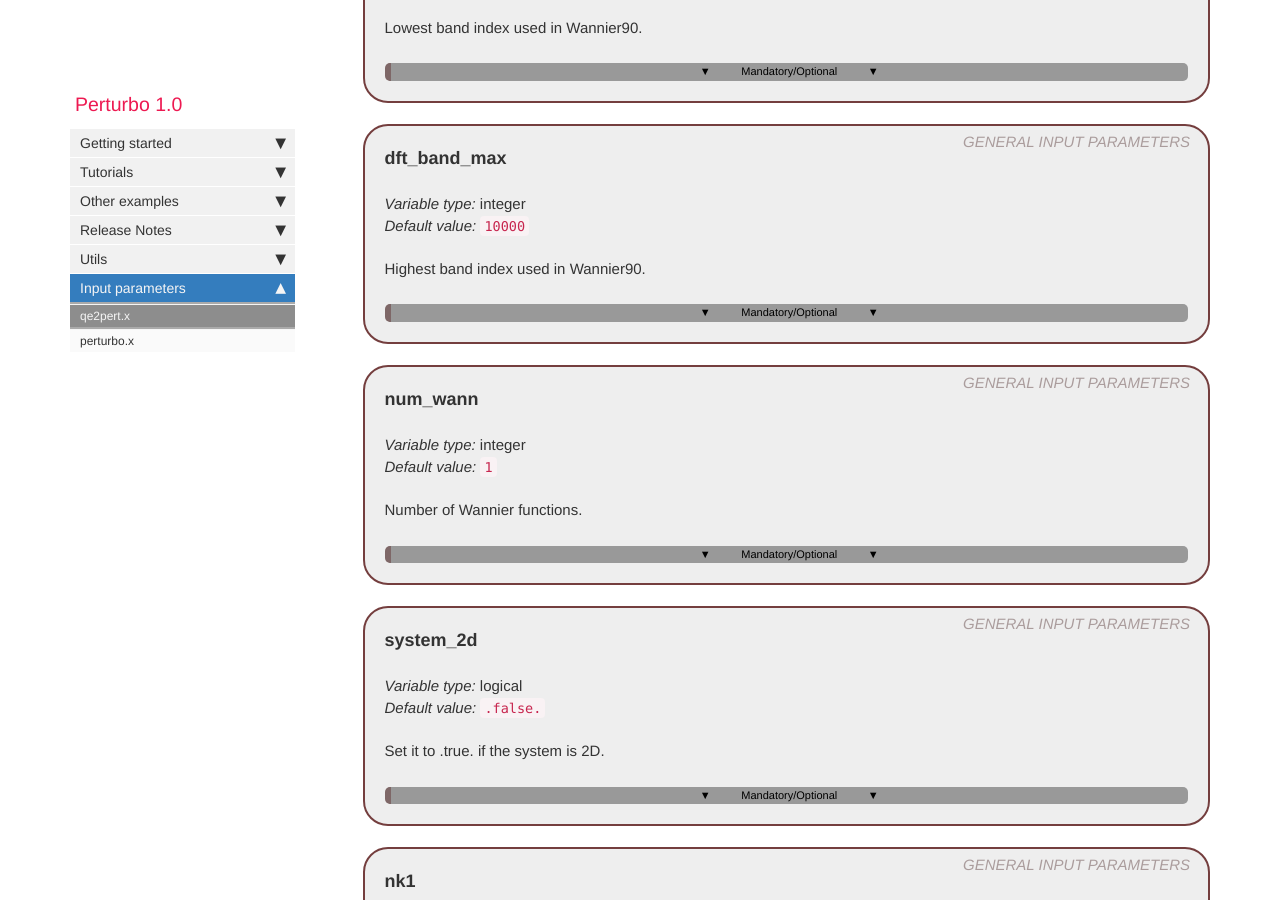
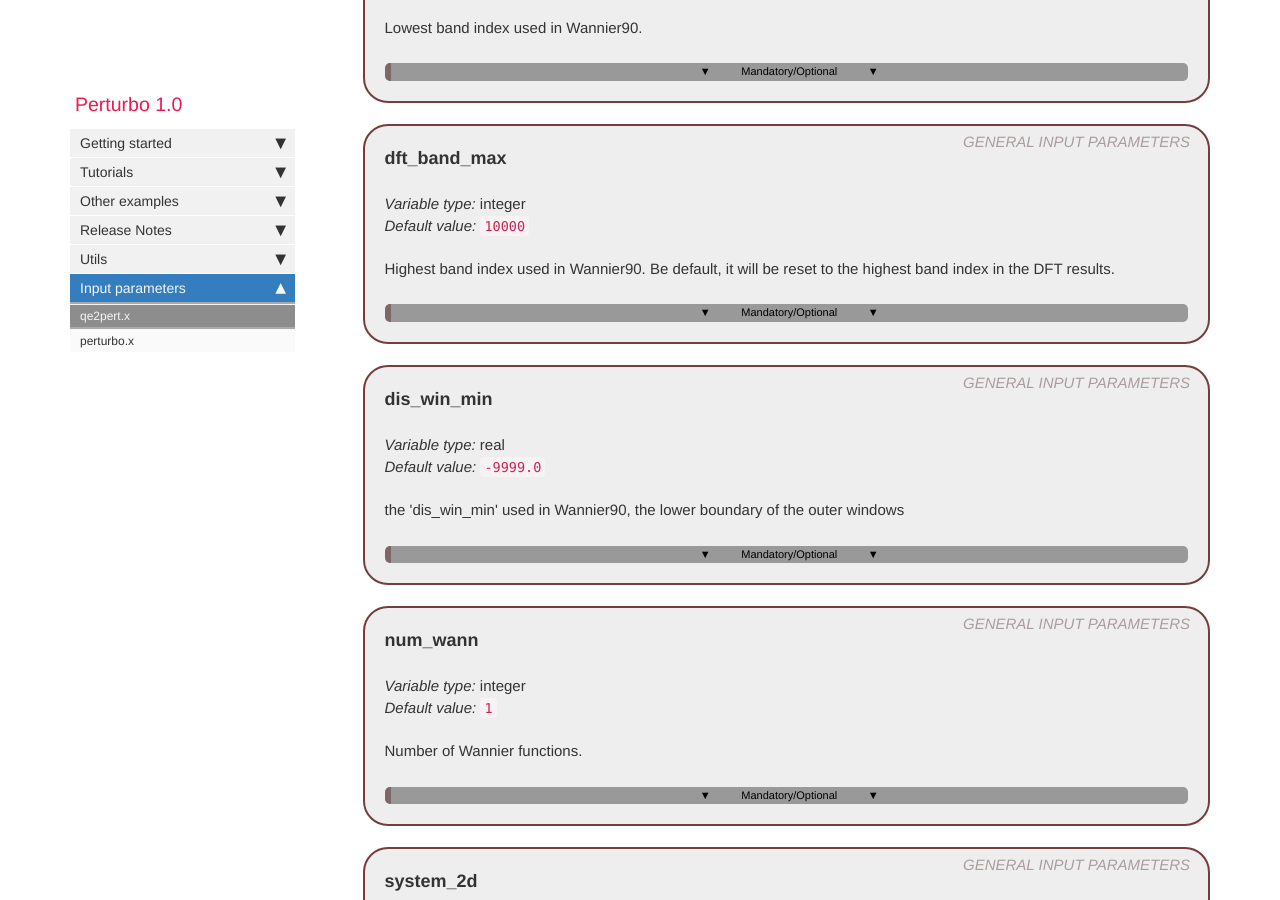
Before and after one commit to zhengMDcode/perturbo-code.github.io, a Jekyll site: the page built from pages/mydoc/mydoc_param_qe2pert.html, in a window 1280 px wide and 900 px high, scrolled down 1126 px. Built offline with Jekyll 4.4.1, drawn with Linux system fonts in a browser that asks for light colours; comment, search, counter and statistics services are not loaded; some of the changed text lies outside the part shown.

Commit message:
add a new parameter

```diff
--- a/pages/mydoc/mydoc_param_perturbo.html
+++ b/pages/mydoc/mydoc_param_perturbo.html
@@ -1,7 +1,7 @@
 ---
 title: PERTURBO input parameters
 sidebar: mydoc_sidebar
-last_updated: January 29, 2020
+last_updated: January 31, 2020
 permalink: mydoc_param_perturbo.html
 folder: mydoc
 toc: false
--- a/pages/mydoc/mydoc_param_qe2pert.html
+++ b/pages/mydoc/mydoc_param_qe2pert.html
@@ -20,6 +20,7 @@ To do some modifications, please, modify the script directly. -->
 <a href=#phdir>phdir</a> |
 <a href=#dft_band_min>dft_band_min</a> |
 <a href=#dft_band_max>dft_band_max</a> |
+<a href=#dis_win_min>dis_win_min</a> |
 <a href=#num_wann>num_wann</a> |
 <a href=#system_2d>system_2d</a> |
 <a href=#nk1>nk1</a> |
@@ -83,8 +84,18 @@ Lowest band index used in Wannier90.<br><br><button type="button" class="collaps
 <i>Variable type: </i>integer<br>
 <i>Default value: </i><code>10000</code><br>
 <br>
-Highest band index used in Wannier90.<br><br><button type="button" class="collapsible" style="--background: #999999; --backgr_active: #FFFFFF; --strip-color:hsl(0,10.0%,45.0%)">&#9660;&nbsp;&nbsp;&nbsp;&nbsp;&nbsp;&nbsp;&nbsp;&nbsp;&nbsp;&nbsp;Mandatory/Optional&nbsp;&nbsp;&nbsp;&nbsp;&nbsp;&nbsp;&nbsp;&nbsp;&nbsp;&nbsp;&#9660;</button><div class="content" style="--strip-color: hsl(0,10.0%,45.0%)"><nobr><i>Optional&nbsp;for</i>&nbsp;&nbsp;<code>qe2pert</code></nobr>
+Highest band index used in Wannier90. Be default, it will be reset to the highest band index in the DFT results.<br><br><button type="button" class="collapsible" style="--background: #999999; --backgr_active: #FFFFFF; --strip-color:hsl(0,10.0%,45.0%)">&#9660;&nbsp;&nbsp;&nbsp;&nbsp;&nbsp;&nbsp;&nbsp;&nbsp;&nbsp;&nbsp;Mandatory/Optional&nbsp;&nbsp;&nbsp;&nbsp;&nbsp;&nbsp;&nbsp;&nbsp;&nbsp;&nbsp;&#9660;</button><div class="content" style="--strip-color: hsl(0,10.0%,45.0%)"><nobr><i>Optional&nbsp;for</i>&nbsp;&nbsp;<code>qe2pert</code></nobr>
 </div></div>
+<br>
+<a name=dis_win_min></a>
+<div class="input_param" style="--background: hsl(0,0.0%,93.5%); --border: hsl(0,30.0%,35.0%)">
+<div class="family_watermark" style="--color: hsl(0,10.0%,45.0%)"><i>GENERAL INPUT PARAMETERS</i></div>
+<font size="4"><b>dis_win_min</b></font>
+  <br><br>
+<i>Variable type: </i>real<br>
+<i>Default value: </i><code>-9999.0</code><br>
+<br>
+the 'dis_win_min' used in Wannier90, the lower boundary of the outer windows<br><br><button type="button" class="collapsible" style="--background: #999999; --backgr_active: #FFFFFF; --strip-color:hsl(0,10.0%,45.0%)">&#9660;&nbsp;&nbsp;&nbsp;&nbsp;&nbsp;&nbsp;&nbsp;&nbsp;&nbsp;&nbsp;Mandatory/Optional&nbsp;&nbsp;&nbsp;&nbsp;&nbsp;&nbsp;&nbsp;&nbsp;&nbsp;&nbsp;&#9660;</button><div class="content" style="--strip-color: hsl(0,10.0%,45.0%)"></div></div>
 <br>
 <a name=num_wann></a>
 <div class="input_param" style="--background: hsl(0,0.0%,93.5%); --border: hsl(0,30.0%,35.0%)">
--- a/pages/mydoc/mydoc_table_input_parameters_perturbo.html
+++ b/pages/mydoc/mydoc_table_input_parameters_perturbo.html
@@ -1,7 +1,7 @@
 ---
 title: PERTURBO input parameters
 sidebar: mydoc_sidebar
-last_updated: January 29, 2020
+last_updated: January 31, 2020
 permalink: mydoc_table_input_parameters_perturbo.html
 folder: mydoc
 toc: false
```
Also changed, not shown: other parts of pages/mydoc/mydoc_param_qe2pert.html (+1 -1 lines), pages/mydoc/mydoc_table_input_parameters_qe2pert.html (+12 -2 lines).
